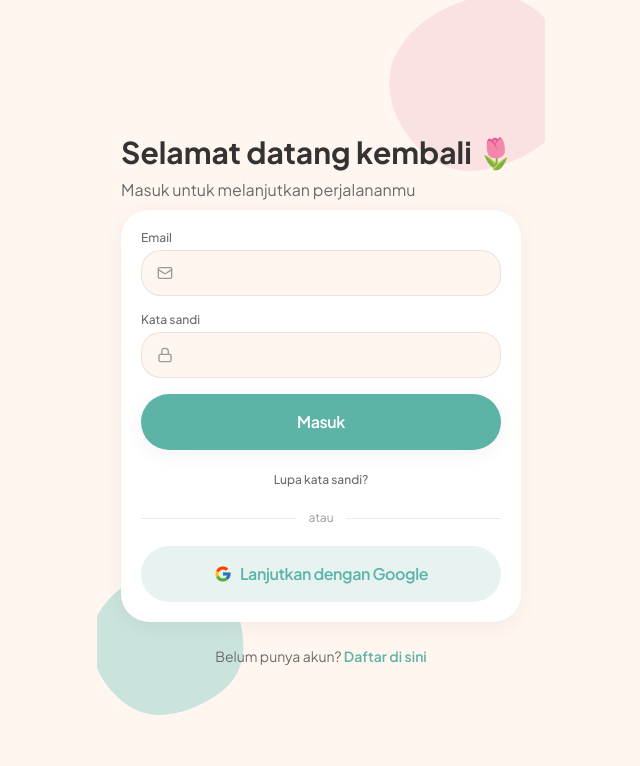
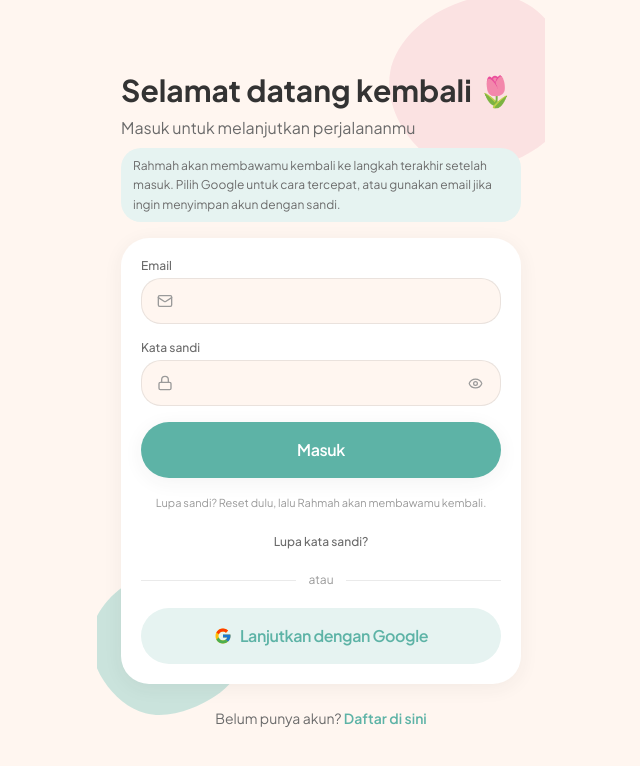
Before and after one commit to linaafriana/rahmah-ai, a Next.js app: page /sign-in in a window 1280 px wide. Shown: the top 766 px of the page, without its empty margins (319-959 px from the left). Built offline with nearby package versions, Linux system fonts and the light colour scheme; no server answers.

Commit message:
Improve auth recovery UX

```diff
--- a/src/app/(auth)/reset-password/page.tsx
+++ b/src/app/(auth)/reset-password/page.tsx
@@ -125,6 +125,8 @@ export default function ResetPasswordPage() {
                     type="email"
                     required
                     autoFocus
+                    autoComplete="email"
+                    inputMode="email"
                     value={email}
                     onChange={(e) => setEmail(e.target.value)}
                     placeholder="kamu@email.com"
@@ -133,11 +135,22 @@ export default function ResetPasswordPage() {
                 </div>
               </label>
 
-              {error && <p className="text-xs text-rose-500">{error}</p>}
+              {error && (
+                <div
+                  role="alert"
+                  className="rounded-card bg-rose-50 px-3 py-2 text-xs leading-relaxed text-rose-500"
+                >
+                  {error}
+                </div>
+              )}
 
               <Button type="submit" fullWidth size="lg" disabled={busy}>
-                {t.signIn.resetSubmit}
+                {busy ? "Mengirim..." : t.signIn.resetSubmit}
               </Button>
+              <p className="text-center text-[11px] leading-relaxed text-ink-muted">
+                Kalau email tidak masuk, cek folder spam atau kembali ke halaman
+                masuk dan gunakan Google.
+              </p>
             </form>
           </Card>
         )}
--- a/src/app/(auth)/sign-in/page.tsx
+++ b/src/app/(auth)/sign-in/page.tsx
@@ -4,7 +4,7 @@ import { useEffect, useState } from "react";
 import Link from "next/link";
 import { useRouter } from "next/navigation";
 import { motion } from "framer-motion";
-import { Mail, Lock, Loader2 } from "lucide-react";
+import { Eye, EyeOff, Mail, Lock, Loader2 } from "lucide-react";
 import { Button } from "@/components/ui/Button";
 import { Card } from "@/components/ui/Card";
 import { Blob } from "@/components/illustrations/Blob";
@@ -53,6 +53,7 @@ export default function SignInPage() {
   const [busy, setBusy] = useState(false);
   const [error, setError] = useState<string | null>(null);
   const [mode, setMode] = useState<"signin" | "signup">("signin");
+  const [showPassword, setShowPassword] = useState(false);
 
   useEffect(() => {
     if (!loading && user) router.replace("/home");
@@ -125,6 +126,11 @@ export default function SignInPage() {
         <p className="mb-2 text-ink-soft">
           {mode === "signup" ? t.signIn.subtitleSignUp : t.signIn.subtitle}
         </p>
+        <p className="mb-4 rounded-card bg-primary-tint px-3 py-2 text-xs leading-relaxed text-ink-soft">
+          Rahmah akan membawamu kembali ke langkah terakhir setelah masuk.
+          Pilih Google untuk cara tercepat, atau gunakan email jika ingin
+          menyimpan akun dengan sandi.
+        </p>
         {!configured && (
           <p className="mb-4 rounded-card bg-accent-tint px-3 py-2 text-xs text-ink-soft">
             Mode demo: kunci Firebase belum dikonfigurasi. Login akan disimpan
@@ -140,18 +146,44 @@ export default function SignInPage() {
               icon="mail"
               value={email}
               onChange={setEmail}
+              autoComplete="email"
               required
             />
             <Field
               label={t.signIn.passwordLabel}
-              type="password"
+              type={showPassword ? "text" : "password"}
               icon="lock"
               value={password}
               onChange={setPassword}
+              autoComplete={mode === "signup" ? "new-password" : "current-password"}
+              minLength={6}
+              trailing={
+                <button
+                  type="button"
+                  onClick={() => setShowPassword((v) => !v)}
+                  aria-label={showPassword ? "Sembunyikan sandi" : "Tampilkan sandi"}
+                  className="absolute right-3 top-1/2 flex h-7 w-7 -translate-y-1/2 items-center justify-center rounded-full text-ink-muted hover:bg-ink/5 hover:text-ink"
+                >
+                  {showPassword ? <EyeOff size={15} /> : <Eye size={15} />}
+                </button>
+              }
               required
             />
             {error && (
-              <p className="text-xs text-rose-500">{error}</p>
+              <div
+                role="alert"
+                className="rounded-card bg-rose-50 px-3 py-2 text-xs leading-relaxed text-rose-500"
+              >
+                <p>{error}</p>
+                {mode === "signin" && (
+                  <Link
+                    href="/reset-password"
+                    className="mt-1 inline-flex font-semibold text-rose-600 underline"
+                  >
+                    Reset sandi
+                  </Link>
+                )}
+              </div>
             )}
             <Button type="submit" fullWidth size="lg" disabled={busy}>
               {busy ? (
@@ -162,6 +194,11 @@ export default function SignInPage() {
                 t.signIn.submit
               )}
             </Button>
+            <p className="text-center text-[11px] leading-relaxed text-ink-muted">
+              {mode === "signup"
+                ? "Gunakan minimal 6 karakter agar akun bisa dibuat."
+                : "Lupa sandi? Reset dulu, lalu Rahmah akan membawamu kembali."}
+            </p>
             {mode === "signin" && (
               <div className="text-center">
                 <Link
@@ -213,6 +250,9 @@ function Field({
   icon,
   value,
   onChange,
+  autoComplete,
+  minLength,
+  trailing,
   required,
 }: {
   label: string;
@@ -220,6 +260,9 @@ function Field({
   icon?: "mail" | "lock";
   value: string;
   onChange: (v: string) => void;
+  autoComplete?: string;
+  minLength?: number;
+  trailing?: React.ReactNode;
   required?: boolean;
 }) {
   const Icon = icon === "mail" ? Mail : icon === "lock" ? Lock : null;
@@ -239,11 +282,14 @@ function Field({
           type={type}
           value={value}
           required={required}
+          autoComplete={autoComplete}
+          minLength={minLength}
           onChange={(e) => onChange(e.target.value)}
-          className={`w-full rounded-card border border-ink/10 bg-background py-3 pr-4 text-sm text-ink outline-none transition-colors focus:border-primary ${
+          className={`w-full rounded-card border border-ink/10 bg-background py-3 text-sm text-ink outline-none transition-colors focus:border-primary ${
             Icon ? "pl-10" : "pl-4"
-          }`}
+          } ${trailing ? "pr-12" : "pr-4"}`}
         />
+        {trailing}
       </div>
     </label>
   );
```
